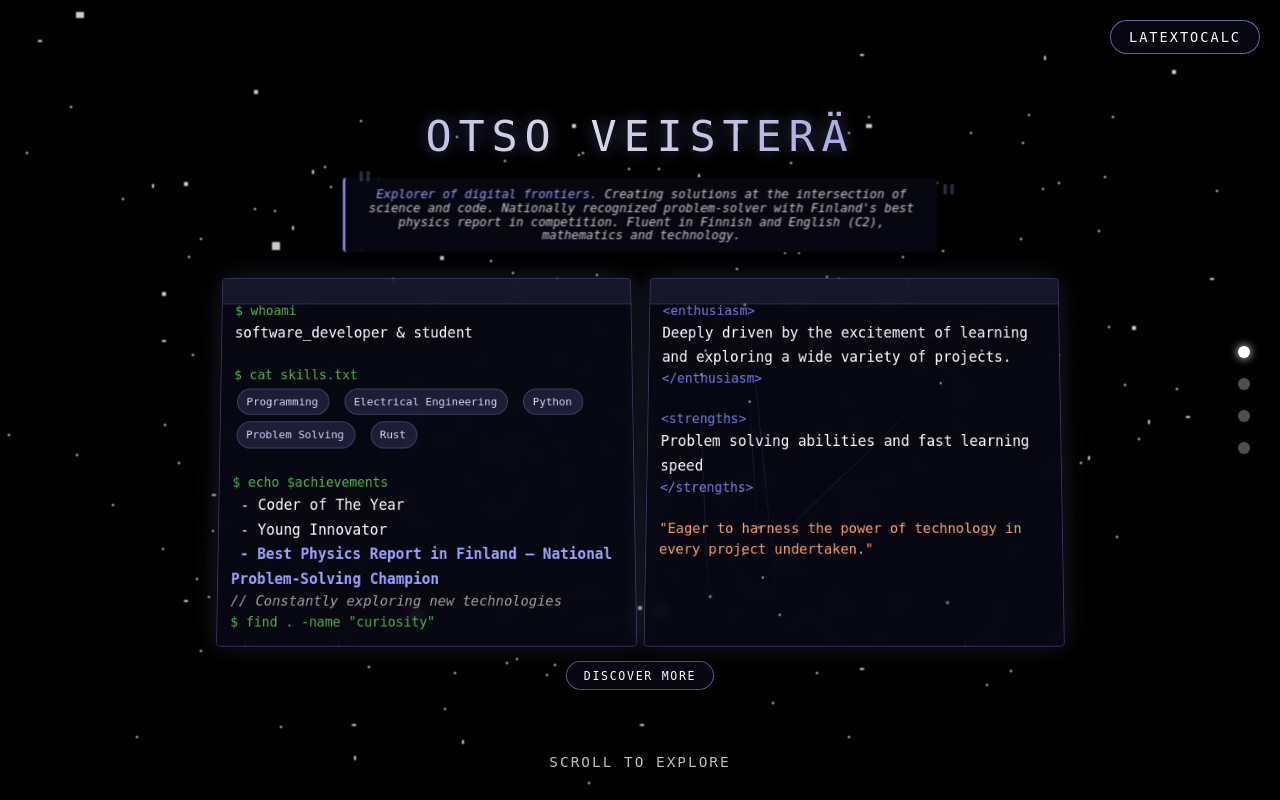
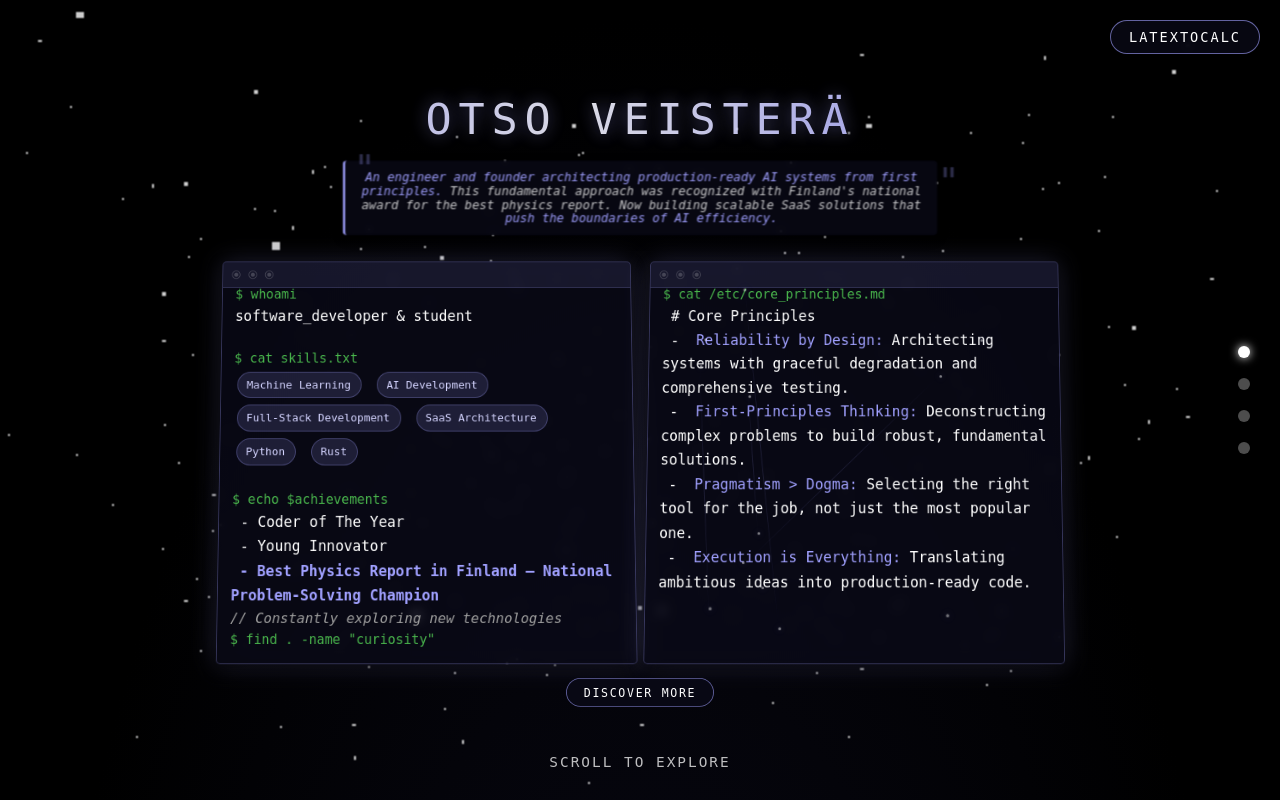
Before and after one commit to OtsoBear/LatexToCalc-Server, a Flask app: page / in a window 1280 px wide. Run offline with Flask 3, Linux system fonts and the light colour scheme; some libraries are stand-ins or nearby versions.

Commit message:
Enhance index.html with improved styling, updated personal description, and refined skills section

```diff
--- a/python/src/templates/index.html
+++ b/python/src/templates/index.html
@@ -35,6 +35,7 @@
             margin: 0;
             padding: 0;
             background-color: #000;
+            background: radial-gradient(ellipse at center, rgba(10, 10, 25, 1) 0%, #000 70%);
             color: #fff;
             font-family: 'Space Mono', monospace;
             overflow-x: hidden;
@@ -203,7 +204,7 @@
         }
 
         .terminal-box:before {
-            content: '';
+            content: '⦿  ⦿  ⦿';
             position: absolute;
             top: 0;
             left: 0;
@@ -214,6 +215,9 @@
             display: flex;
             align-items: center;
             padding-left: 10px;
+            font-size: 14px;
+            line-height: 30px;
+            color: rgba(255, 255, 255, 0.2);
         }
 
         .terminal-content {
@@ -352,6 +356,7 @@
         .skill:hover {
             background-color: rgba(160, 160, 255, 0.3);
             transform: translateY(-2px);
+            box-shadow: 0 4px 8px rgba(160, 160, 255, 0.1);
         }
 
         .highlight {
@@ -585,7 +590,7 @@
         <h1>Otso Veisterä</h1>
 
         <div class="mystery-text text-reveal" style="--delay: 1">
-            <span class="highlight">Explorer of digital frontiers.</span> Creating solutions at the intersection of science and code. Nationally recognized problem-solver with Finland's best physics report in competition. Fluent in Finnish and English (C2), mathematics and technology.
+            <span class="highlight">An engineer and founder architecting production-ready AI systems from first principles.</span> This fundamental approach was recognized with Finland's national award for the best physics report. Now building scalable SaaS solutions that <span class="highlight">push the boundaries of AI efficiency.</span>
         </div>
 
         <div class="content-grid">
@@ -597,10 +602,11 @@
 
                         <span class="terminal-command">$ cat skills.txt</span><br>
                         <span class="terminal-output">
-                            <span class="skill">Programming</span>
-                            <span class="skill">Electrical Engineering</span>
+                            <span class="skill">Machine Learning</span>
+                            <span class="skill">AI Development</span>
+                            <span class="skill">Full-Stack Development</span>
+                            <span class="skill">SaaS Architecture</span>
                             <span class="skill">Python</span>
-                            <span class="skill">Problem Solving</span>
                             <span class="skill">Rust</span>
                         </span><br><br>
 
@@ -621,19 +627,14 @@
                 <div class="terminal-box">
                     <div class="constellation" id="constellation"></div>
                     <div class="terminal-content">
-                        <span class="terminal-tag">&lt;enthusiasm&gt;</span><br>
+                        <span class="terminal-command">$ cat /etc/core_principles.md</span><br>
                         <span class="terminal-output">
-                            Deeply driven by the excitement of learning and exploring a wide variety of projects.
-                        </span><br>
-                        <span class="terminal-tag">&lt;/enthusiasm&gt;</span><br><br>
-
-                        <span class="terminal-tag">&lt;strengths&gt;</span><br>
-                        <span class="terminal-output">
-                            Problem solving abilities and fast learning speed
-                        </span><br>
-                        <span class="terminal-tag">&lt;/strengths&gt;</span><br><br>
-
-                        <span class="terminal-string">"Eager to harness the power of technology in every project undertaken."</span>
+                            <span># Core Principles</span><br>
+                            <span>- <span class="highlight">Reliability by Design:</span> Architecting systems with graceful degradation and comprehensive testing.</span><br>
+                            <span>- <span class="highlight">First-Principles Thinking:</span> Deconstructing complex problems to build robust, fundamental solutions.</span><br>
+                            <span>- <span class="highlight">Pragmatism > Dogma:</span> Selecting the right tool for the job, not just the most popular one.</span><br>
+                            <span>- <span class="highlight">Execution is Everything:</span> Translating ambitious ideas into production-ready code.</span>
+                        </span>
                     </div>
                 </div>
             </div>
@@ -655,23 +656,22 @@
                     <div class="terminal-content">
                         <span class="terminal-command">$ cat experience.log | head</span><br><br>
 
+                        <span class="terminal-tag">[Founder @ Stealth AI Startup]</span> <span class="terminal-comment">// 2024-Present</span><br>
+                        <span class="terminal-output">
+                            Solely founded and architected a production-ready, multi-provider AI API proxy.<br>
+                            Engineered a robust SaaS platform featuring a catch-all universal proxy, a dual authentication system, and graceful degradation with automatic CUDA/CPU fallbacks.
+                        </span><br><br>
+
+                        <span class="terminal-tag">[FR8 Maverick]</span> <span class="terminal-comment">// Jun-Aug 2025</span><br>
+                        <span class="terminal-output">
+                             Selected to be part of the world's first hacker hotel, startup incubator, and research lab, all combined into one. Immersed in an environment dedicated to solving complex problems and building the future.
+                        </span><br><br>
+
                         <span class="terminal-tag">[Planmeca]</span> <span class="terminal-comment">// Jun-Jul 2024</span><br>
                         <span class="terminal-output">
                             Developed AI for 3D medical imaging<br>
                             PyTorch-based segmentation model<br>
                             Improved diagnostic workflows
-                        </span><br>
-
-                        <span class="terminal-tag">[4H Federation]</span> <span class="terminal-comment">// Jul 2023</span><br>
-                        <span class="terminal-output">
-                            Led youth development programs<br>
-                            Created engaging learning experiences
-                        </span><br>
-
-                        <span class="terminal-tag">[City of Espoo]</span> <span class="terminal-comment">// Jun 2022</span><br>
-                        <span class="terminal-output">
-                            Taught programming through Minecraft<br>
-                            Translated complex concepts for young minds
                         </span><br>
                     </div>
                 </div>
@@ -745,28 +745,20 @@
                 <div class="terminal-box">
                     <div class="terminal-content">
                         <span class="terminal-tag">
-                            <a href="https://github.com/OtsoBear" target="_blank" rel="noopener"> [Rustful Raytracer]</a>
-                        </span><br>                        <span class="terminal-output">
-                            Path tracing engine built from scratch in Rust<br>
-                            <br>
-                            <span class="terminal-comment">// Features</span><br>
-                            Path-traced rendering<br>
-                            Realistic material simulation<br>
-                            Reflection & refraction physics<br>
-                            Physical optics modeling<br>
-                        </span><br>
-
-                        <span class="terminal-tag">
-                            <a href="https://www.stuhi.org" target="_blank" rel="noopener">[STUHI.org]</a>
+                            [AI Context Optimizer]
                         </span><br>
                         <span class="terminal-output">
-                            Website developed for free for a non-profit aiming to improve Finland's startup culture<br>
-                            <br>
-                            <span class="terminal-comment">// Features</span><br>
-                            Built with bare HTML, CSS, and JavaScript<br>
-                            Simple, clean, and effective design<br>
-                            Demonstrates my passion and initiative, built entirely by me at no cost
-                        </span>
+                            A production-ready API proxy with transparent, proprietary prompt compression.
+                            <br><br>
+                            <span class="terminal-comment">// Architecture</span><br>
+                            Catch-all universal proxy for multi-provider routing using a 5-tier auto-detection system. Includes direct handling of compressed data streams (gzip, brotli).
+                            <br><br>
+                            <span class="terminal-comment">// Backend & DB</span><br>
+                            Built on FastAPI & async SQLAlchemy 2.0 with a dual-schema usage tracking system and a custom singleton service layer.
+                            <br><br>
+                             <span class="terminal-comment">// Testing & Reliability</span><br>
+                            Architected for high reliability with a comprehensive Pytest suite, featuring transaction rollbacks and advanced async fixtures to ensure code quality.
+                        </span><br>
                     </div>
                 </div>
             </div>
@@ -779,9 +771,8 @@
         <h1>Connect</h1>
 
         <div class="mystery-text text-reveal" style="--delay: 1">
-            <span class="highlight">The journey continues.</span> Currently studying in the selective Data (LuMa) program at Otaniemen Lukio, exploring advanced mathematics and physics while leading multiple student initiatives.
+            My focus is on <span class="highlight">building robust, production-ready systems</span> that solve fundamental problems. This journey, from national physics competitions to founding a startup at FR8, is driven by a passion for execution. I'm always looking to connect with fellow engineers, founders, and researchers who are <span class="highlight">building the future.</span>
         </div>
-
         <div class="content-grid">
             <div class="grid-item" style="--delay: 2">
                 <div class="terminal-box">
```
